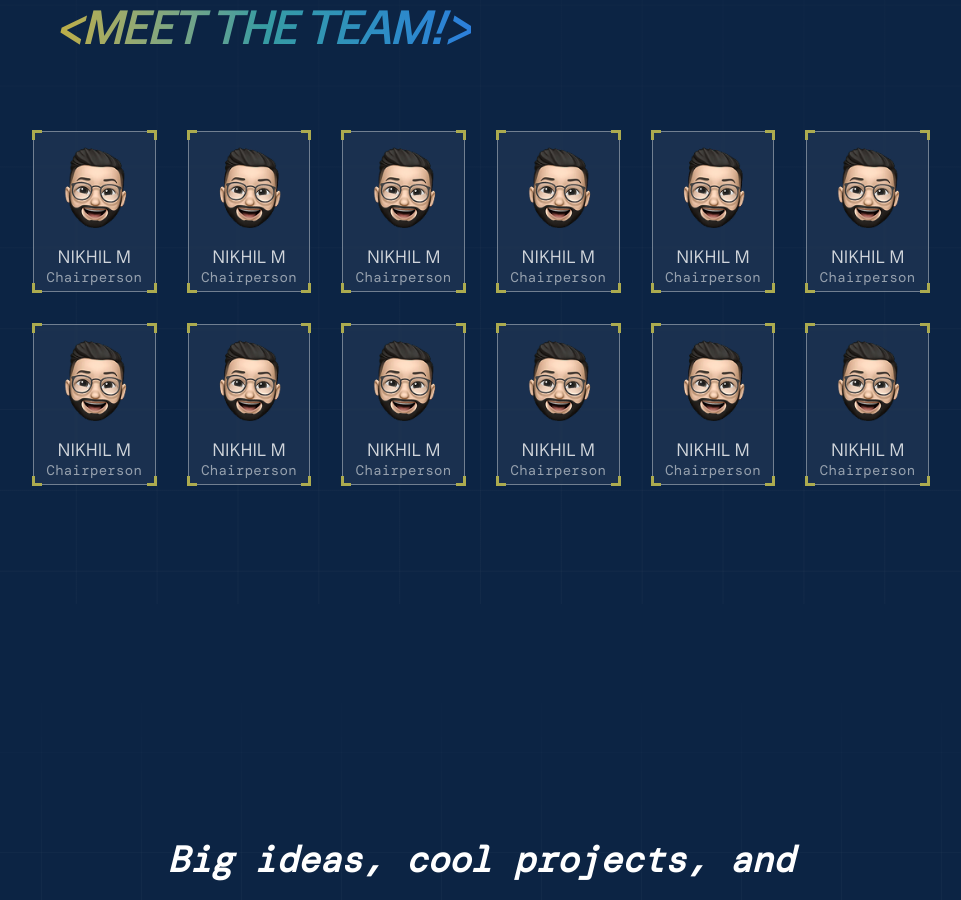
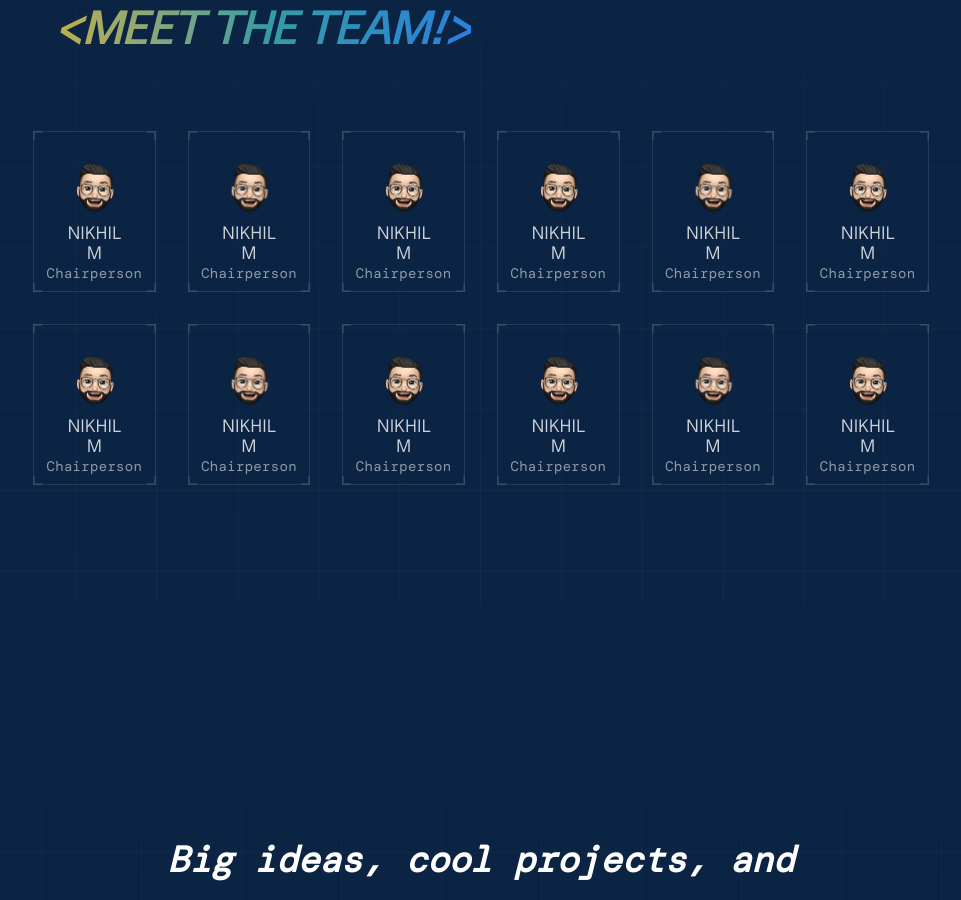
Before and after one commit to ABHAY-100/fossmec-website, a Next.js app: page / in a window 1280 px wide. Shown: the part 2620-3520 px from the top of the page, without its empty margins (159-1120 px from the left). Built offline with nearby package versions, Linux system fonts and the light colour scheme; a web font is replaced by a local one.

Commit message:
fixed alignment in trams and added card animation

```diff
--- a/components/Team.jsx
+++ b/components/Team.jsx
@@ -94,7 +94,7 @@ const gridData = [
 
 const Team = () => {
   return (
-    <div className="min-h-screen flex flex-col items-center relative justify-center ">
+    <div className="team min-h-screen flex flex-col items-center relative justify-center ">
       <Image src={bg} alt="bg" fill className="object-cover" />
       <div className="w-full relative h-fit flex mt-40 text-center">
         <div className="xl:w-[20%] sm:w-[15%]" />
--- a/components/TeamsCard.jsx
+++ b/components/TeamsCard.jsx
@@ -3,12 +3,18 @@ import Image from "next/image";
 
 function TeamsCard({ img, name, position }) {
   return (
-    <div className="aspect-[195.19/256.36] w-full flex flex-col justify-center items-center border border-white/38 relative before:absolute before:min-h-[10px] before:min-w-[10px] before:border-[#ACAB4F] before:border-t-[3px] before:border-l-[3px] before:top-[-2px] before:left-[-2px] after:absolute after:h-[10px] after:w-[10px] after:border-[#ACAB4F] after:border-t-[3px] after:border-r-[3px] after:top-[-2px] after:right-[-2px] bg-white/6 backdrop-blur-[1px]">
-      <div className="absolute h-full w-full before:absolute before:min-h-[10px] before:min-w-[10px] before:border-[#ACAB4F] before:border-b-[3px] before:border-l-[3px] before:bottom-[-2px] before:left-[-2px] after:absolute after:h-[10px] after:w-[10px] after:border-[#ACAB4F] after:border-b-[3px] after:border-r-[3px] after:bottom-[-2px] after:right-[-2px]" />
-      <Image src={img} alt="team" className="relative" />
-      <div className="relative w-full flex justify-center items-center flex-col">
-        <h2 className="font-uncut-sans font-medium text-[18px] leading-[20px] tracking-[0px] text-center align-middle uppercase text-white/80">{name}</h2>
-        <h3 className="font-dm-mono font-normal text-[14px] leading-[20px] tracking-[0.3px] text-center align-middle text-white/54">{position}</h3>
+    <div className="aspect-[195.19/256.36] relative overflow-hidden w-full before:w-full before:h-full before:bg-white/6 before:top-0 before:left-0 before:absolute before:-translate-y-full before:transition-all before:duration-[0.75s] hover:before:translate-y-0">
+      <div className=" w-full h-full flex flex-col justify-between pt-6 px-6 pb-3.5 group items-center transition-all duration-[0.75s] border border-white/10 hover:border-[#ACAB4F]/38 relative before:absolute before:min-h-[10px] before:min-w-[10px]  before:transition-all before:duration-[0.75s] before:border-white/10 hover:before:border-[#ACAB4F] after:transition-all after:duration-[0.75s] after:border-white/10 hover:after:border-[#ACAB4F] before:border-t-[3px] before:border-l-[3px] before:top-[-2px] before:left-[-2px] after:absolute after:h-[10px] after:w-[10px] after:border-t-[3px] after:border-r-[3px] after:top-[-2px] after:right-[-2px] backdrop-blur-[1px]">
+        <div className="absolute h-full w-full before:absolute before:min-h-[10px] z-20 top-0 before:min-w-[10px] before:transition-all before:duration-[0.75s] before:border-white/10 group-hover:before:border-[#ACAB4F] after:transition-all after:duration-[0.75s] after:border-white/10 group-hover:after:border-[#ACAB4F] before:border-b-[3px] before:border-l-[3px] before:bottom-[-2px] before:left-[-2px] after:absolute after:h-[10px] after:w-[10px] after:border-b-[3px] after:border-r-[3px] after:bottom-[-2px] after:right-[-2px]" />
+        <Image src={img} alt="team" className="relative object-cover grow" />
+        <div className="relative w-full flex justify-center items-center flex-col grow">
+          <h2 className="font-uncut-sans font-medium text-[18px] leading-[20px] tracking-[0px] text-center align-middle uppercase text-white/80">
+            {name}
+          </h2>
+          <h3 className="font-dm-mono font-normal text-[14px] leading-[20px] tracking-[0.3px] text-center align-middle text-white/54">
+            {position}
+          </h3>
+        </div>
       </div>
     </div>
   );
```
